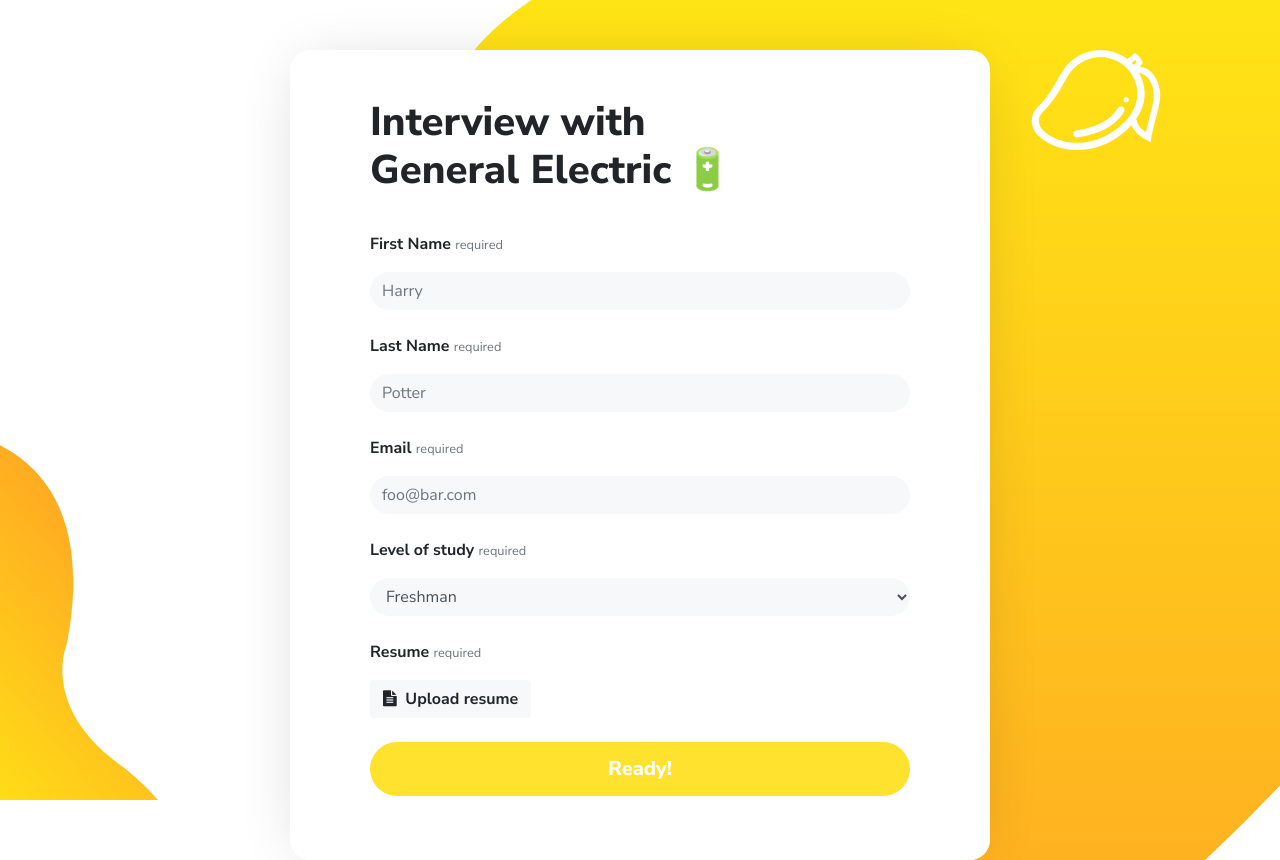
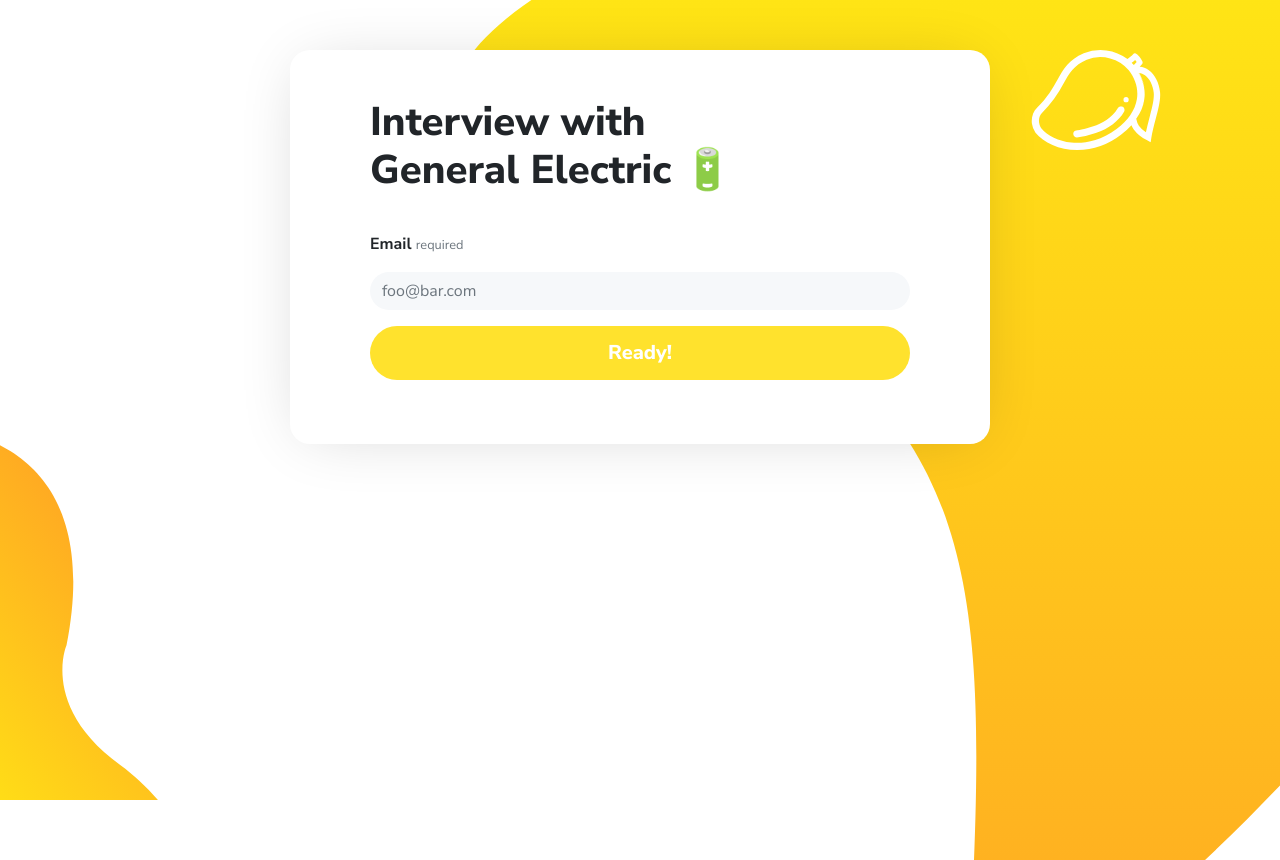
Before and after one commit to MangoHacks/mango-2019, a React (Create React App) app: page /interview-ge in a window 1280 px wide. Built offline with nearby package versions, Linux system fonts and the light colour scheme; what flubber would draw is missing.

Commit message:
rm unecessary fields

```diff
--- a/src/components/Applications/Carnival.js
+++ b/src/components/Applications/Carnival.js
@@ -66,44 +66,6 @@ class Carnival extends React.Component {
                 Carnival🚢
               </h1>
               <form onSubmit={this.submit}>
-                {/* FirstName */}
-                <div className="form-group">
-                  <label htmlFor="firstName">
-                    First Name&nbsp;
-                    <span className="text-muted">
-                      <small>required</small>
-                    </span>
-                  </label>
-                  <input
-                    required
-                    name="firstName"
-                    type="text"
-                    className="form-control"
-                    aria-describedby="firstName"
-                    placeholder="Harry"
-                    autoComplete="off"
-                  />
-                </div>
-
-                {/* LastName */}
-                <div className="form-group">
-                  <label htmlFor="firstName">
-                    Last Name&nbsp;
-                    <span className="text-muted">
-                      <small>required</small>
-                    </span>
-                  </label>
-                  <input
-                    required
-                    name="lastName"
-                    type="text"
-                    className="form-control"
-                    aria-describedby="lastName"
-                    placeholder="Potter"
-                    autoComplete="off"
-                  />
-                </div>
-
                 {/* Email */}
                 <div className="form-group">
                   <label htmlFor="email">
@@ -123,56 +85,6 @@ class Carnival extends React.Component {
                   />
                 </div>
 
-                {/* LevelOfStudy */}
-                <div className="form-group">
-                  <label htmlFor="levelOfStudy">
-                    Level of study&nbsp;
-                    <span className="text-muted">
-                      <small>required</small>
-                    </span>
-                  </label>
-                  <select required className="form-control" name="levelOfStudy">
-                    <option key="FRESHMAN" value="FRESHMAN">
-                      Freshman
-                    </option>
-                    <option key="SOPHMORE" value="SOPHMORE">
-                      Sophmore
-                    </option>
-                    <option key="JUNIOR" value="JUNIOR">
-                      Junior
-                    </option>
-                    <option key="SENIOR" value="SENIOR">
-                      Senior
-                    </option>
-                    <option key="OTHER" value="OTHER">
-                      OTHER
-                    </option>
-                  </select>
-                </div>
-
-                {/* resume*/}
-                <div className="form-group">
-                  <label htmlFor="resume">
-                    Resume&nbsp;
-                    <span className="text-muted">
-                      <small>required</small>
-                    </span>
-                  </label>
-                  <br />
-                  <label className="btn" style={{ backgroundColor: "#F6F8FA" }}>
-                    <i className="fa fa-file-text" />
-                    &nbsp; {resume}
-                    <input
-                      noValidate
-                      accept="application/pdf, application/docx, application/msword"
-                      type="file"
-                      style={{ display: "none" }}
-                      name="resume"
-                      onChange={e => this.updateFile(e)}
-                    />
-                  </label>
-                </div>
-
                 {/* Button */}
                 <div className="form-group">
                   <button type="submit">Ready!</button>
--- a/src/components/Applications/Express.js
+++ b/src/components/Applications/Express.js
@@ -74,71 +74,6 @@ class Express extends React.Component {
                 Express Scripts 🚀
               </h1>
               <form onSubmit={this.submit}>
-                {/* FirstName */}
-                <div className="form-group">
-                  <label htmlFor="firstName">
-                    First Name&nbsp;
-                    <span className="text-muted">
-                      <small>required</small>
-                    </span>
-                  </label>
-                  <input
-                    required
-                    name="firstName"
-                    type="text"
-                    className="form-control"
-                    aria-describedby="firstName"
-                    placeholder="Harry"
-                    autoComplete="off"
-                  />
-                </div>
-
-                {/* LastName */}
-                <div className="form-group">
-                  <label htmlFor="firstName">
-                    Last Name&nbsp;
-                    <span className="text-muted">
-                      <small>required</small>
-                    </span>
-                  </label>
-                  <input
-                    required
-                    name="lastName"
-                    type="text"
-                    className="form-control"
-                    aria-describedby="lastName"
-                    placeholder="Potter"
-                    autoComplete="off"
-                  />
-                </div>
-
-                {/* LevelOfStudy */}
-                <div className="form-group">
-                  <label htmlFor="levelOfStudy">
-                    Level of study&nbsp;
-                    <span className="text-muted">
-                      <small>required</small>
-                    </span>
-                  </label>
-                  <select required className="form-control" name="levelOfStudy">
-                    <option key="FRESHMAN" value="FRESHMAN">
-                      Freshman
-                    </option>
-                    <option key="SOPHMORE" value="SOPHMORE">
-                      Sophmore
-                    </option>
-                    <option key="JUNIOR" value="JUNIOR">
-                      Junior
-                    </option>
-                    <option key="SENIOR" value="SENIOR">
-                      Senior
-                    </option>
-                    <option key="OTHER" value="OTHER">
-                      OTHER
-                    </option>
-                  </select>
-                </div>
-
                 {/* Email */}
                 <div className="form-group">
                   <label htmlFor="email">
@@ -158,29 +93,6 @@ class Express extends React.Component {
                   />
                 </div>
 
-                {/* resume*/}
-                <div className="form-group">
-                  <label htmlFor="resume">
-                    Resume&nbsp;
-                    <span className="text-muted">
-                      <small>required</small>
-                    </span>
-                  </label>
-                  <br />
-                  <label className="btn" style={{ backgroundColor: "#F6F8FA" }}>
-                    <i className="fa fa-file-text" />
-                    &nbsp; {resume}
-                    <input
-                      noValidate
-                      accept="application/pdf, application/docx, application/msword"
-                      type="file"
-                      style={{ display: "none" }}
-                      name="resume"
-                      onChange={e => this.updateFile(e)}
-                    />
-                  </label>
-                </div>
-
                 {/* Button */}
                 <div className="form-group">
                   <button type="submit" style={{ backgroundColor: "#577CFF" }}>
--- a/src/components/Applications/GE.js
+++ b/src/components/Applications/GE.js
@@ -74,44 +74,6 @@ class Ge extends React.Component {
                 General Electric 🔋
               </h1>
               <form onSubmit={this.submit}>
-                {/* FirstName */}
-                <div className="form-group">
-                  <label htmlFor="firstName">
-                    First Name&nbsp;
-                    <span className="text-muted">
-                      <small>required</small>
-                    </span>
-                  </label>
-                  <input
-                    required
-                    name="firstName"
-                    type="text"
-                    className="form-control"
-                    aria-describedby="firstName"
-                    placeholder="Harry"
-                    autoComplete="off"
-                  />
-                </div>
-
-                {/* LastName */}
-                <div className="form-group">
-                  <label htmlFor="firstName">
-                    Last Name&nbsp;
-                    <span className="text-muted">
-                      <small>required</small>
-                    </span>
-                  </label>
-                  <input
-                    required
-                    name="lastName"
-                    type="text"
-                    className="form-control"
-                    aria-describedby="lastName"
-                    placeholder="Potter"
-                    autoComplete="off"
-                  />
-                </div>
-
                 {/* Email */}
                 <div className="form-group">
                   <label htmlFor="email">
@@ -131,56 +93,6 @@ class Ge extends React.Component {
                   />
                 </div>
 
-                {/* LevelOfStudy */}
-                <div className="form-group">
-                  <label htmlFor="levelOfStudy">
-                    Level of study&nbsp;
-                    <span className="text-muted">
-                      <small>required</small>
-                    </span>
-                  </label>
-                  <select required className="form-control" name="levelOfStudy">
-                    <option key="FRESHMAN" value="FRESHMAN">
-                      Freshman
-                    </option>
-                    <option key="SOPHMORE" value="SOPHMORE">
-                      Sophmore
-                    </option>
-                    <option key="JUNIOR" value="JUNIOR">
-                      Junior
-                    </option>
-                    <option key="SENIOR" value="SENIOR">
-                      Senior
-                    </option>
-                    <option key="OTHER" value="OTHER">
-                      OTHER
-                    </option>
-                  </select>
-                </div>
-
-                {/* resume*/}
-                <div className="form-group">
-                  <label htmlFor="resume">
-                    Resume&nbsp;
-                    <span className="text-muted">
-                      <small>required</small>
-                    </span>
-                  </label>
-                  <br />
-                  <label className="btn" style={{ backgroundColor: "#F6F8FA" }}>
-                    <i className="fa fa-file-text" />
-                    &nbsp; {resume}
-                    <input
-                      noValidate
-                      accept="application/pdf, application/docx, application/msword"
-                      type="file"
-                      style={{ display: "none" }}
-                      name="resume"
-                      onChange={e => this.updateFile(e)}
-                    />
-                  </label>
-                </div>
-
                 {/* Button */}
                 <div className="form-group">
                   <button type="submit" style={{ backgroundColor: "#FFE22D" }}>
```
